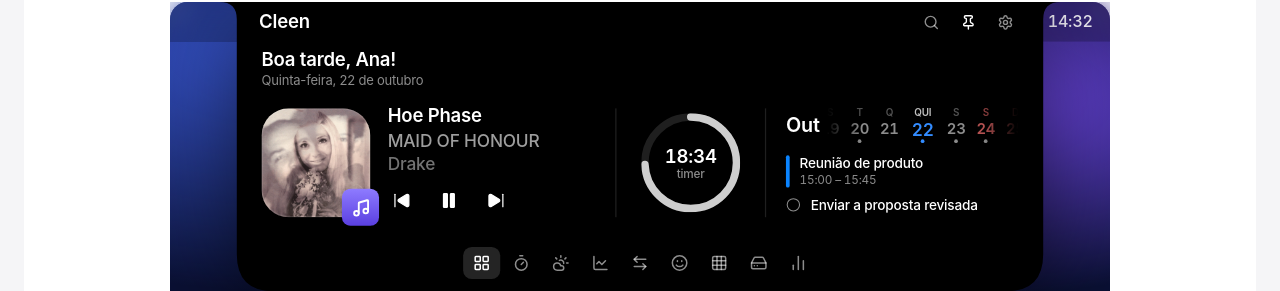
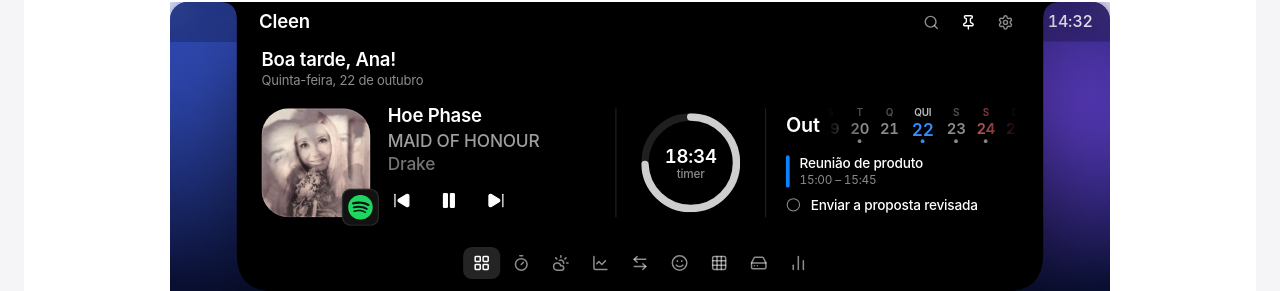
Before and after one commit to matheuscarddoso/cleen, a Next.js app in the folder site/: page / in a window 1280 px wide. Shown: the part 716-1007 px from the top of the page. Built offline with nearby package versions, Linux system fonts and the light colour scheme.

Commit message:
feat(site): o Spotify como app tocando, no canto da capa

```diff
--- a/site/components/replica/tabs/home/NowPlaying.tsx
+++ b/site/components/replica/tabs/home/NowPlaying.tsx
@@ -1,6 +1,6 @@
 "use client";
 
-import { Music, Pause, Play, SkipBack, SkipForward, type LucideIcon } from "lucide-react";
+import { Pause, Play, SkipBack, SkipForward, type LucideIcon } from "lucide-react";
 import type { Track } from "./data";
 
 /**
@@ -64,15 +64,17 @@ function PlayerButton({ icon: Icon, label, lit, onClick }: { icon: LucideIcon; l
   );
 }
 
-/** The playing app's icon on the artwork's corner: a generic music player's squircle. */
+/** The playing app's icon on the artwork's corner: Spotify's, its mark on the dark squircle. */
 function AppBadge() {
   return (
     <span
       aria-hidden
-      className="absolute -bottom-[7px] -right-[7px] flex size-[30px] items-center justify-center rounded-[7px] shadow-[0_2px_4px_rgba(0,0,0,0.4)]"
-      style={{ background: "linear-gradient(180deg, #8e7bff 0%, #5a3fe0 100%)" }}
+      className="absolute -bottom-[7px] -right-[7px] flex size-[30px] items-center justify-center rounded-[7px] shadow-[0_2px_4px_rgba(0,0,0,0.4),inset_0_0_0_1px_rgba(255,255,255,0.1)]"
+      style={{ background: "#121212" }}
     >
-      <Music size={15} strokeWidth={2.4} color="#fff" />
+      <svg viewBox="0 0 24 24" className="size-[20px]" fill="#1ed760">
+        <path d="M12 0C5.4 0 0 5.4 0 12s5.4 12 12 12 12-5.4 12-12S18.66 0 12 0zm5.521 17.34c-.24.359-.66.48-1.021.24-2.82-1.74-6.36-2.101-10.561-1.141-.418.122-.779-.179-.899-.539-.12-.421.18-.78.54-.9 4.56-1.021 8.52-.6 11.64 1.32.42.18.479.659.301 1.02zm1.44-3.3c-.301.42-.841.6-1.262.3-3.239-1.98-8.159-2.58-11.939-1.38-.479.12-1.02-.12-1.14-.6-.12-.48.12-1.021.6-1.141C9.6 9.9 15 10.561 18.72 12.84c.361.181.54.78.241 1.2zm.12-3.36C15.24 8.4 8.82 8.16 5.16 9.301c-.6.179-1.2-.181-1.38-.721-.18-.601.18-1.2.72-1.381 4.26-1.26 11.28-1.02 15.721 1.621.539.3.719 1.02.419 1.56-.299.421-1.02.599-1.559.3z" />
+      </svg>
     </span>
   );
 }
```
